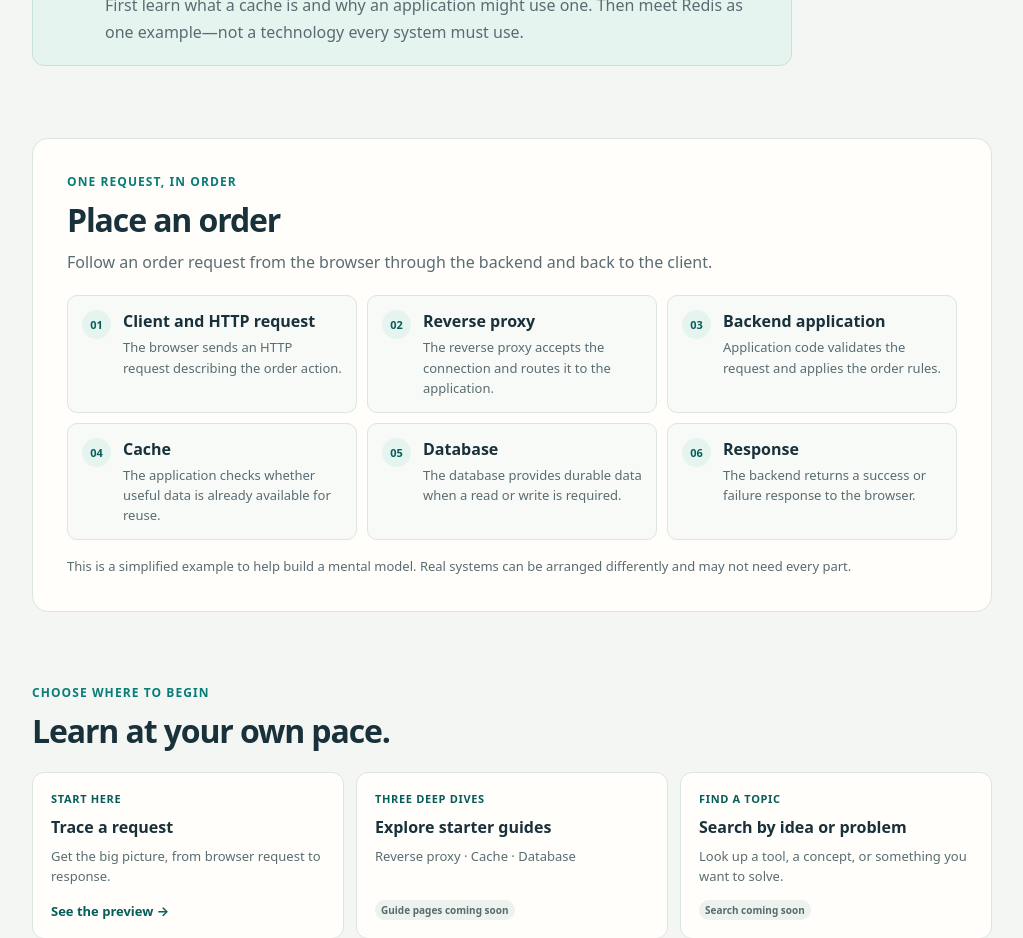
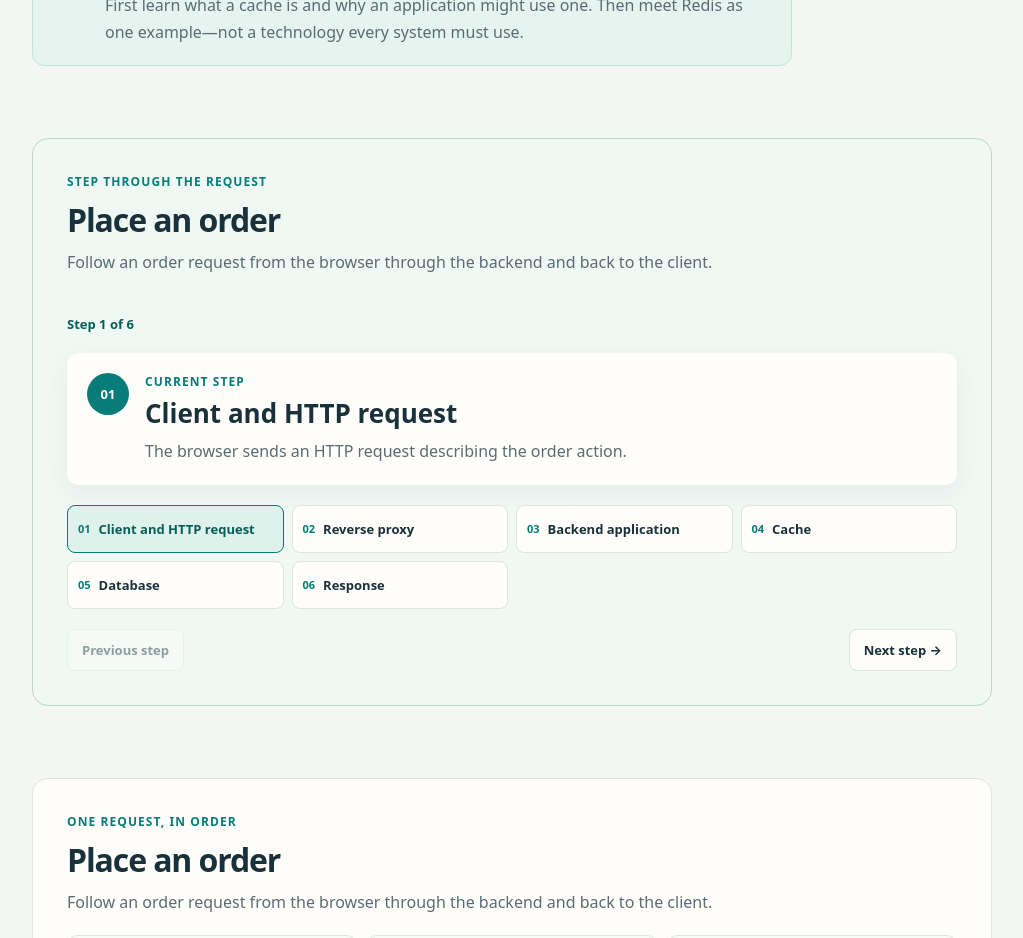
Before and after one commit to vegastristan1/backend-ecosystem, a React (Vite) app: page / in a window 1280 px wide. Shown: the part 800-1738 px from the top of the page, without its empty margins (128-1151 px from the left). Built offline with nearby package versions, Linux system fonts and the light colour scheme.

Commit message:
feat: add interactive request flow

```diff
--- a/src/components/HomePage.tsx
+++ b/src/components/HomePage.tsx
@@ -1,4 +1,5 @@
 import { orderRequestFlow } from '../content/requestFlow'
+import { RequestFlowExplorer } from './RequestFlowExplorer'
 
 const starterTopics = ['Reverse proxy', 'Cache', 'Database']
 
@@ -32,6 +33,8 @@ export function HomePage() {
           </p>
         </div>
       </section>
+
+      <RequestFlowExplorer flow={orderRequestFlow} />
 
       <section
         className="journey-preview"
--- /dev/null
+++ b/src/components/RequestFlowExplorer.tsx
@@ -0,0 +1,67 @@
+import { useState } from 'react'
+import type { RequestFlow } from '../content/types'
+
+interface RequestFlowExplorerProps {
+  flow: RequestFlow
+}
+
+export function RequestFlowExplorer({ flow }: RequestFlowExplorerProps) {
+  const [activeIndex, setActiveIndex] = useState(0)
+  const activeStep = flow.steps[activeIndex]
+  const isFirstStep = activeIndex === 0
+  const isLastStep = activeIndex === flow.steps.length - 1
+
+  function moveStep(direction: -1 | 1) {
+    setActiveIndex((currentIndex) => currentIndex + direction)
+  }
+
+  return (
+    <section className="journey-explorer" aria-labelledby="journey-explorer-title">
+      <div className="section-intro">
+        <p className="eyebrow">Step through the request</p>
+        <h2 id="journey-explorer-title">{flow.title}</h2>
+        <p>{flow.description}</p>
+      </div>
+
+      <div className="journey-progress" aria-live="polite">
+        Step {activeIndex + 1} of {flow.steps.length}
+      </div>
+
+      <div className="journey-step-panel" aria-labelledby="active-step-title">
+        <span className="journey-step-number" aria-hidden="true">
+          {String(activeStep.order).padStart(2, '0')}
+        </span>
+        <div>
+          <p className="eyebrow">Current step</p>
+          <h3 id="active-step-title">{activeStep.title}</h3>
+          <p>{activeStep.explanation}</p>
+        </div>
+      </div>
+
+      <ol className="journey-step-list" aria-label="Request journey steps">
+        {flow.steps.map((step, index) => (
+          <li key={step.id}>
+            <button
+              className={index === activeIndex ? 'journey-step-button journey-step-button--active' : 'journey-step-button'}
+              type="button"
+              aria-current={index === activeIndex ? 'step' : undefined}
+              onClick={() => setActiveIndex(index)}
+            >
+              <span aria-hidden="true">{String(step.order).padStart(2, '0')}</span>
+              {step.title}
+            </button>
+          </li>
+        ))}
+      </ol>
+
+      <div className="journey-controls">
+        <button type="button" onClick={() => moveStep(-1)} disabled={isFirstStep}>
+          Previous step
+        </button>
+        <button type="button" onClick={() => moveStep(1)} disabled={isLastStep}>
+          Next step <span aria-hidden="true">→</span>
+        </button>
+      </div>
+    </section>
+  )
+}
--- a/src/styles.css
+++ b/src/styles.css
@@ -244,6 +244,131 @@ h1 {
   border: 1px solid var(--color-line);
   border-radius: 16px;
   background: var(--color-paper);
+}
+
+.journey-explorer {
+  display: grid;
+  gap: 20px;
+  padding: clamp(20px, 5vw, 34px);
+  border: 1px solid #b9d9cf;
+  border-radius: 16px;
+  background: #f0f8f4;
+}
+
+.journey-progress {
+  color: var(--color-accent-dark);
+  font-size: 13px;
+  font-weight: 800;
+}
+
+.journey-step-panel {
+  display: flex;
+  align-items: flex-start;
+  gap: 16px;
+  padding: 20px;
+  border-radius: 12px;
+  background: var(--color-paper);
+  box-shadow: 0 8px 24px rgb(25 49 59 / 6%);
+}
+
+.journey-step-number {
+  display: grid;
+  width: 42px;
+  height: 42px;
+  flex: 0 0 auto;
+  place-items: center;
+  border-radius: 50%;
+  background: var(--color-accent);
+  color: #fff;
+  font-size: 13px;
+  font-weight: 850;
+}
+
+.journey-step-panel .eyebrow {
+  margin-bottom: 5px;
+}
+
+.journey-step-panel h3 {
+  margin: 0;
+  color: var(--color-ink);
+  font-size: clamp(20px, 3vw, 26px);
+}
+
+.journey-step-panel p:last-child {
+  max-width: 640px;
+  margin: 7px 0 0;
+  color: var(--color-muted);
+  line-height: 1.65;
+}
+
+.journey-step-list {
+  display: grid;
+  grid-template-columns: repeat(auto-fit, minmax(min(100%, 190px), 1fr));
+  gap: 8px;
+  margin: 0;
+  padding: 0;
+  list-style: none;
+}
+
+.journey-step-button,
+.journey-controls button {
+  border: 1px solid var(--color-line);
+  border-radius: 8px;
+  background: var(--color-paper);
+  color: var(--color-ink);
+  cursor: pointer;
+  font: inherit;
+}
+
+.journey-step-button {
+  display: flex;
+  width: 100%;
+  min-height: 48px;
+  align-items: center;
+  gap: 8px;
+  padding: 9px 10px;
+  text-align: left;
+  font-size: 13px;
+  font-weight: 700;
+}
+
+.journey-step-button > span {
+  color: var(--color-accent);
+  font-size: 11px;
+  font-weight: 850;
+}
+
+.journey-step-button:hover,
+.journey-step-button--active {
+  border-color: var(--color-accent);
+}
+
+.journey-step-button--active {
+  background: #dff1eb;
+  color: var(--color-accent-dark);
+}
+
+.journey-controls {
+  display: flex;
+  justify-content: space-between;
+  gap: 12px;
+}
+
+.journey-controls button {
+  min-height: 42px;
+  padding: 0 14px;
+  font-size: 13px;
+  font-weight: 750;
+}
+
+.journey-controls button:not(:disabled):hover {
+  border-color: var(--color-accent);
+  color: var(--color-accent-dark);
+}
+
+.journey-controls button:disabled {
+  cursor: not-allowed;
+  opacity: 0.45;
 }
 
 .section-intro {
```
Also changed, not shown: 1 other file (tests, documents, lock files or other folders).
